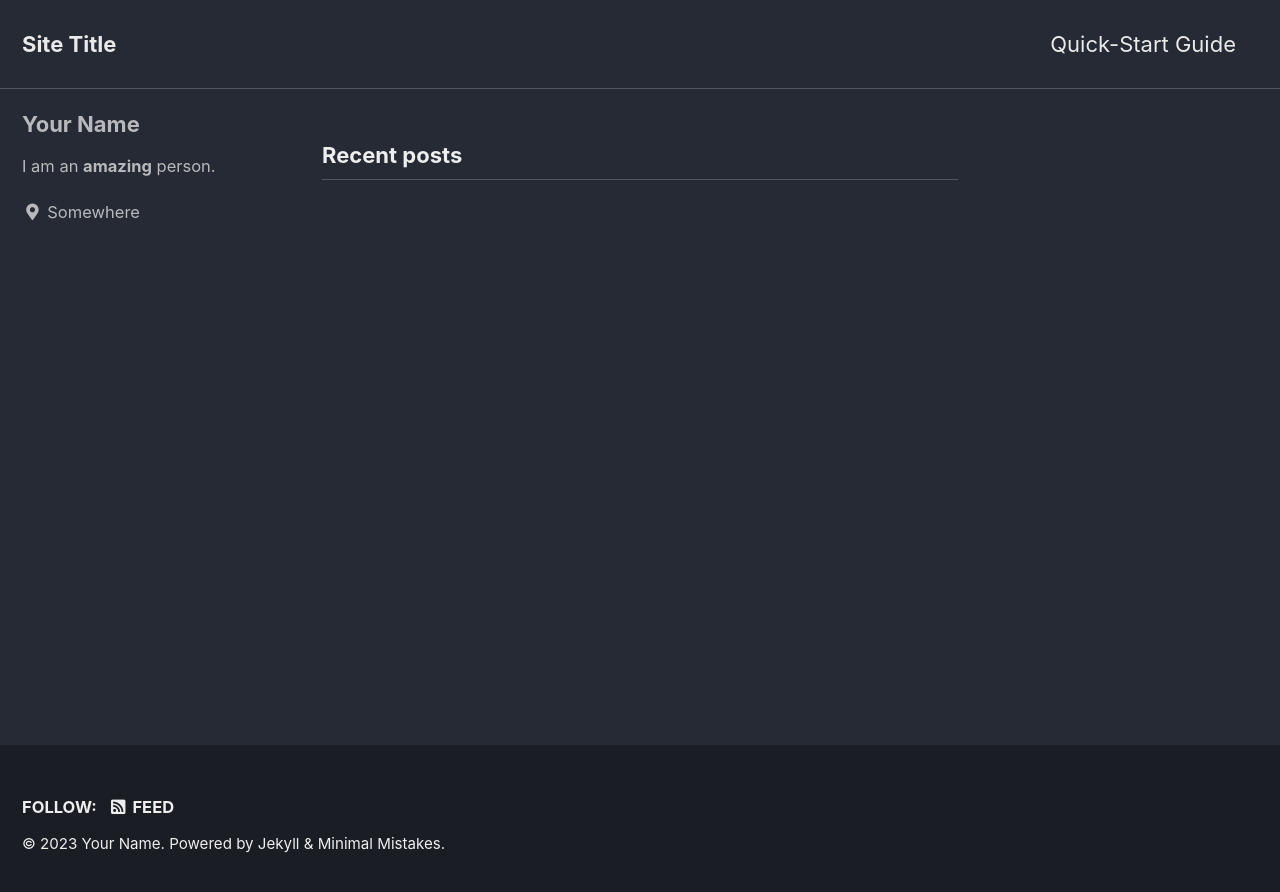
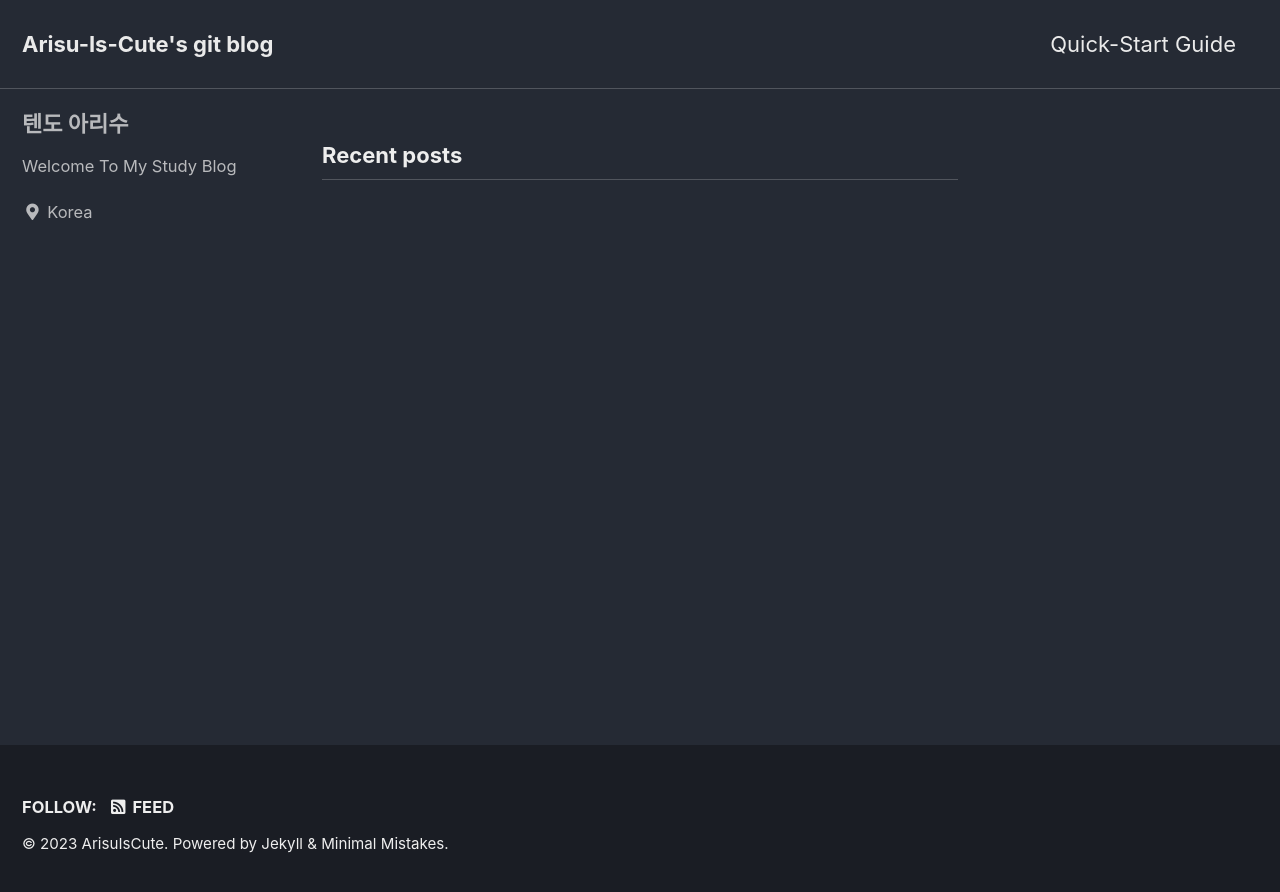
Before and after one commit to ArisuIsCute/ArisuIsCute.github.io, a Jekyll site: the page built from index.html, in a window 1280 px wide. Shown: the top 892 px of the page. Built offline with Jekyll 4.4.1, drawn with Linux system fonts in a browser that asks for light colours; cached includes are drawn as plain includes; the list of posts is cut into pages by our own code.

Commit message:
change config

```diff
--- a/_config.yml
+++ b/_config.yml
@@ -16,11 +16,11 @@ minimal_mistakes_skin    : "dark" # "air", "aqua", "contrast", "dark", "dirt", "
 
 # Site Settings
 locale                   : "en-US"
-title                    : "Site Title"
+title                    : "Arisu-Is-Cute's git blog"
 title_separator          : "-"
 subtitle                 : # site tagline that appears below site title in masthead
-name                     : "Your Name"
-description              : "An amazing website."
+name                     : "ArisuIsCute"
+description              : "My Study Blog"
 url                      : # the base hostname & protocol for your site e.g. "https://mmistakes.github.io"
 baseurl                  : # the subpath of your site, e.g. "/blog"
 repository               : # GitHub username/repo-name e.g. "mmistakes/minimal-mistakes"
@@ -104,10 +104,10 @@ analytics:
 
 # Site Author
 author:
-  name             : "Your Name"
+  name             : "텐도 아리수"
   avatar           : # path of avatar image, e.g. "/assets/images/bio-photo.jpg"
-  bio              : "I am an **amazing** person."
-  location         : "Somewhere"
+  bio              : "Welcome To My Study Blog"
+  location         : "Korea"
   email            :
   links:
     - label: "Email"
```
